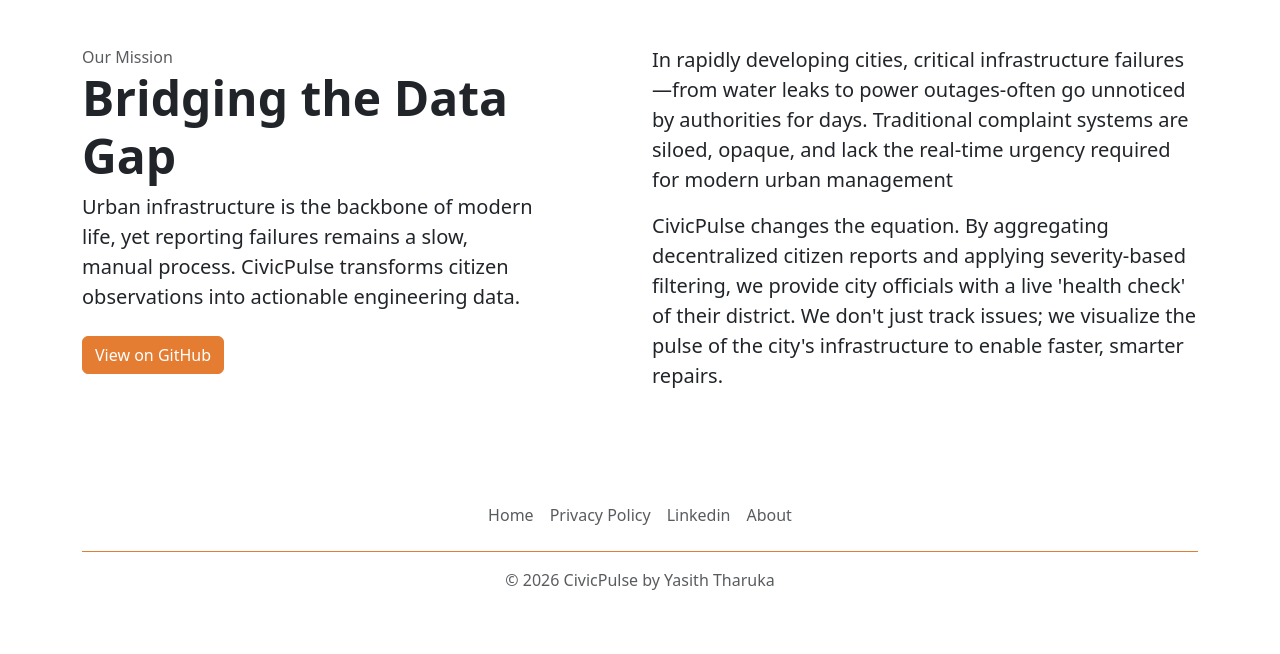
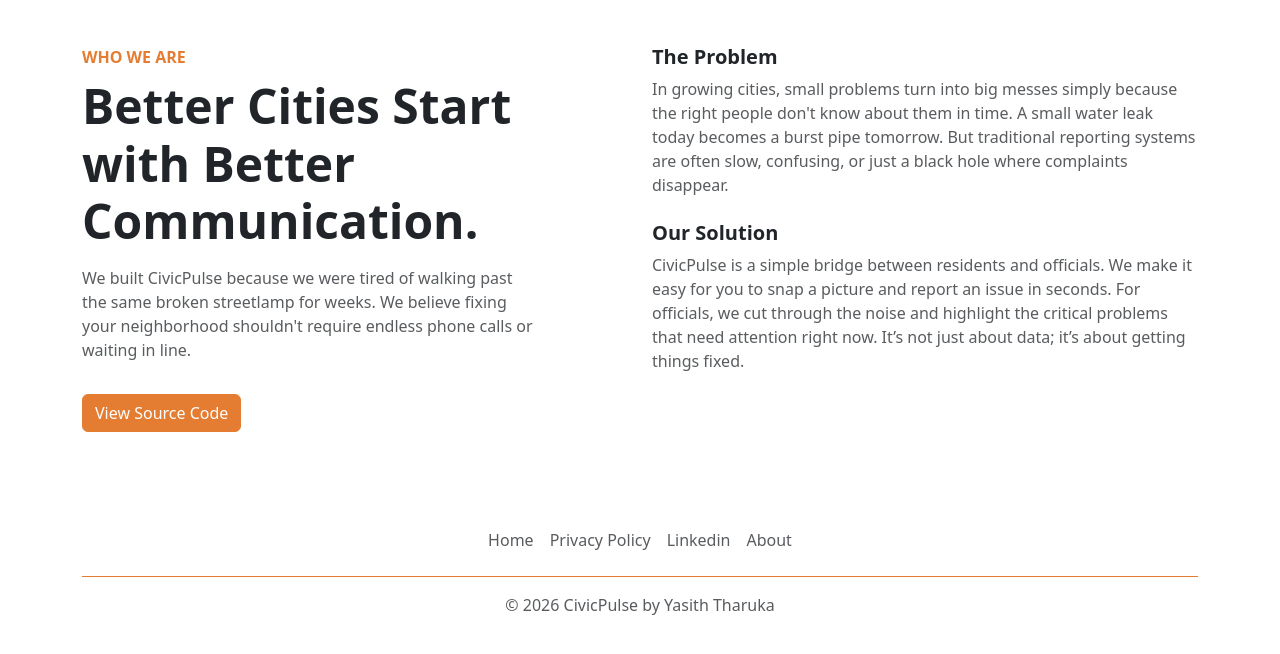
Before and after one commit to yasith-tharuka/CivicPulse, a Flask app: page /about in a window 1280 px wide. Shown: the part 73-727 px from the top of the page. Run offline with Flask 3, Linux system fonts and the light colour scheme; some libraries are stand-ins or nearby versions.

Commit message:
version-final-02

```diff
--- a/templates/about.html
+++ b/templates/about.html
@@ -6,13 +6,26 @@
         <div class="container">
             <div class="row">
                 <div class="col-md-5">
-                    <span class="text-muted">Our Mission</span>
-                    <h2 class="display-5 fw-bold">Bridging the Data Gap</h2>
-                    <p class="lead">Urban infrastructure is the backbone of modern life, yet reporting failures remains a slow, manual process. CivicPulse transforms citizen observations into actionable engineering data.</p><a class="btn btn-primary mt-2" href="https://github.com/yasith-tharuka/civicpulse">View on GitHub</a>
+                    <span class="text-civic fw-bold text-uppercase">Who We Are</span>
+                    <h2 class="display-5 fw-bold mt-2">Better Cities Start with Better Communication.</h2>
+                    <p class="mt-3 text-muted">
+                        We built CivicPulse because we were tired of walking past the same broken streetlamp for weeks. We believe fixing your neighborhood shouldn't require endless phone calls or waiting in line.
+                    </p>
+                    <a class="btn btn-primary mt-3" href="https://github.com/yasith-tharuka/civicpulse" target="_blank">
+                        View Source Code
+                    </a>
                 </div>
-                <div class="col-md-6 offset-md-1">
-                    <p class="lead">In rapidly developing cities, critical infrastructure failures—from water leaks to power outages-often go unnoticed by authorities for days. Traditional complaint systems are siloed, opaque, and lack the real-time urgency required for modern urban management</p>
-                    <p class="lead">CivicPulse changes the equation. By aggregating decentralized citizen reports and applying severity-based filtering, we provide city officials with a live 'health check' of their district. We don't just track issues; we visualize the pulse of the city's infrastructure to enable faster, smarter repairs.</p>
+
+                <div class="col-md-6 offset-md-1 mt-4 mt-md-0">
+                    <h5 class="fw-bold">The Problem</h5>
+                    <p class="text-muted">
+                        In growing cities, small problems turn into big messes simply because the right people don't know about them in time. A small water leak today becomes a burst pipe tomorrow. But traditional reporting systems are often slow, confusing, or just a black hole where complaints disappear.
+                    </p>
+
+                    <h5 class="fw-bold mt-4">Our Solution</h5>
+                    <p class="text-muted">
+                        CivicPulse is a simple bridge between residents and officials. We make it easy for you to snap a picture and report an issue in seconds. For officials, we cut through the noise and highlight the critical problems that need attention right now. It’s not just about data; it’s about getting things fixed.
+                    </p>
                 </div>
             </div>
         </div>
```
Also changed, not shown: README.md (added), data.sql (line endings or trailing spaces).
